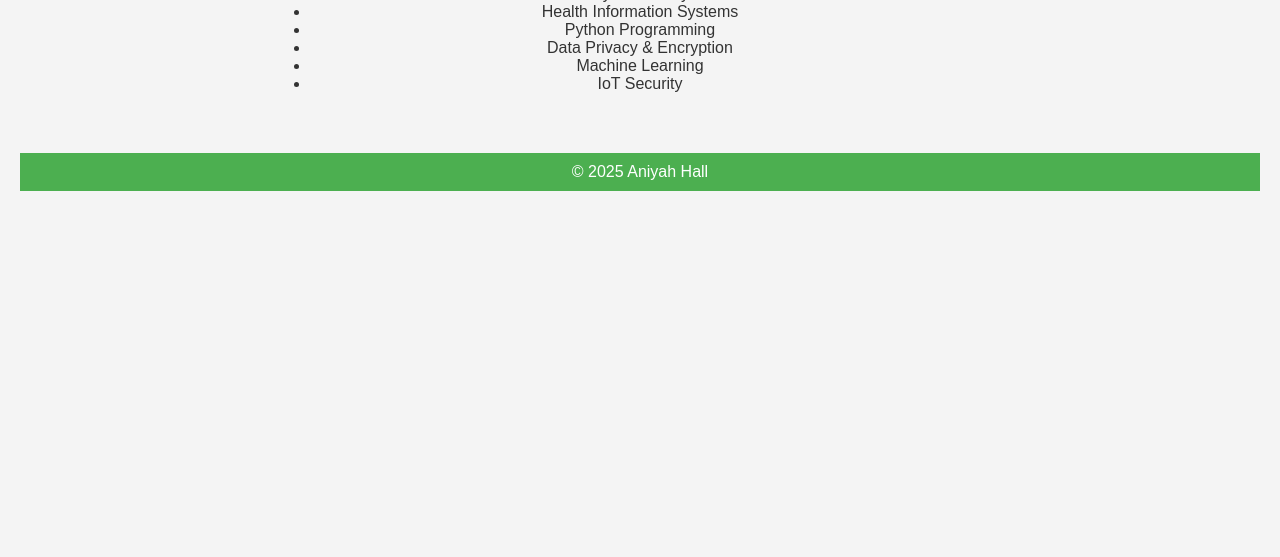
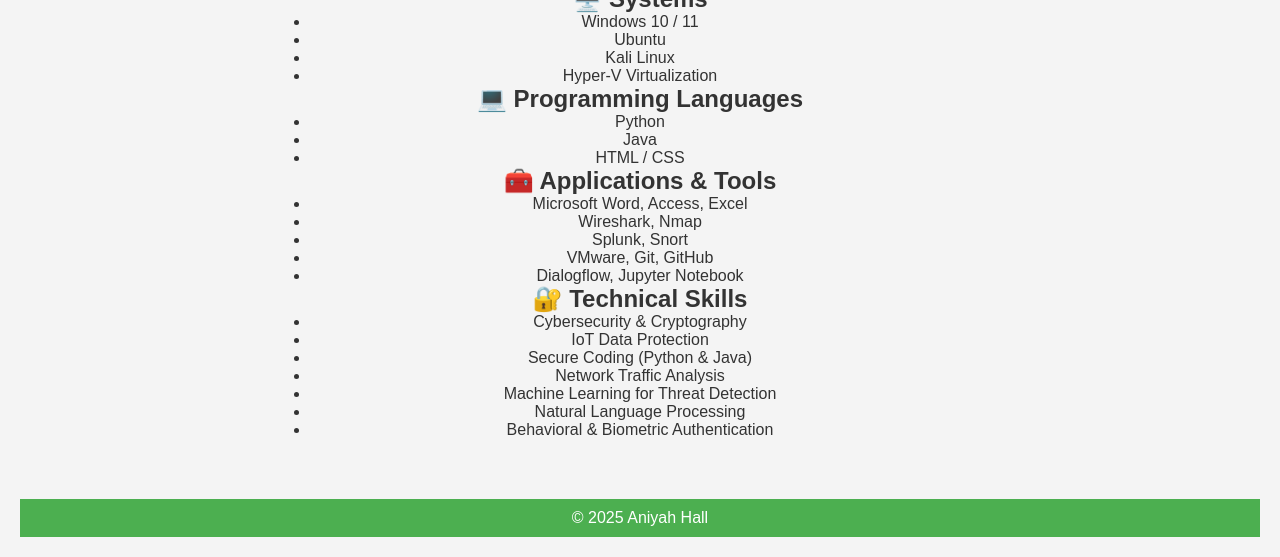
Before and after one commit to Aniyah123101/Aniyah123101, a plain HTML site: page skills.html in a window 1280 px wide. Shown: the part 300-857 px from the top of the page. Before the commit the page ends 800 px from the top, so only its background shows below. Drawn offline with nearby package versions, Linux system fonts and the light colour scheme.

Commit message:
Updated skills page with categorized technical skills

```diff
--- a/skills.html
+++ b/skills.html
@@ -20,19 +20,55 @@
   </header>
 
   <main class="content">
-    <h1>Skills</h1>
+    <h1>Technical Skills</h1>
+
+    <h2>🖥️ Systems</h2>
     <ul>
-      <li>Cybersecurity</li>
-      <li>Health Information Systems</li>
-      <li>Python Programming</li>
-      <li>Data Privacy & Encryption</li>
-      <li>Machine Learning</li>
-      <li>IoT Security</li>
+      <li>Windows 10 / 11</li>
+      <li>Ubuntu</li>
+      <li>Kali Linux</li>
+      <li>Hyper-V Virtualization</li>
+    </ul>
+
+    <h2>💻 Programming Languages</h2>
+    <ul>
+      <li>Python</li>
+      <li>Java</li>
+      <li>HTML / CSS</li>
+    </ul>
+
+    <h2>🧰 Applications & Tools</h2>
+    <ul>
+      <li>Microsoft Word, Access, Excel</li>
+      <li>Wireshark, Nmap</li>
+      <li>Splunk, Snort</li>
+      <li>VMware, Git, GitHub</li>
+      <li>Dialogflow, Jupyter Notebook</li>
+    </ul>
+
+    <h2>🔐 Technical Skills</h2>
+    <ul>
+      <li>Cybersecurity & Cryptography</li>
+      <li>IoT Data Protection</li>
+      <li>Secure Coding (Python & Java)</li>
+      <li>Network Traffic Analysis</li>
+      <li>Machine Learning for Threat Detection</li>
+      <li>Natural Language Processing</li>
+      <li>Behavioral & Biometric Authentication</li>
     </ul>
   </main>
 
   <footer>
     <p>© 2025 Aniyah Hall</p>
   </footer>
+
+  <!-- Dialogflow Messenger Chatbot -->
+  <df-messenger
+    intent="WELCOME"
+    chat-title="PortfolioBot"
+    agent-id="c8dff6dc-a279-4cf2-8f02-7dcf5af1fdec"
+    language-code="en"
+  ></df-messenger>
+  <script src="https://www.gstatic.com/dialogflow-console/fast/messenger/bootstrap.js?v=1"></script>
 </body>
 </html>
```
